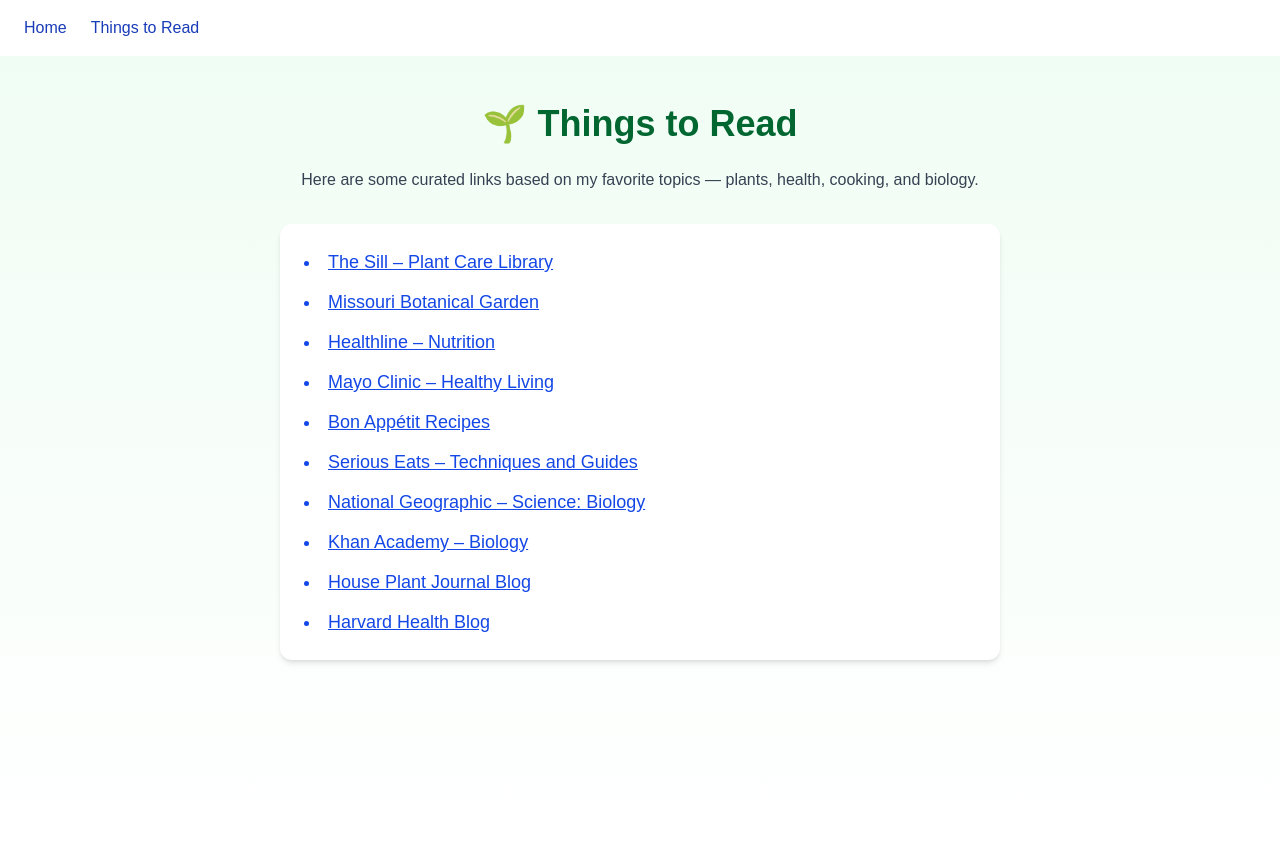
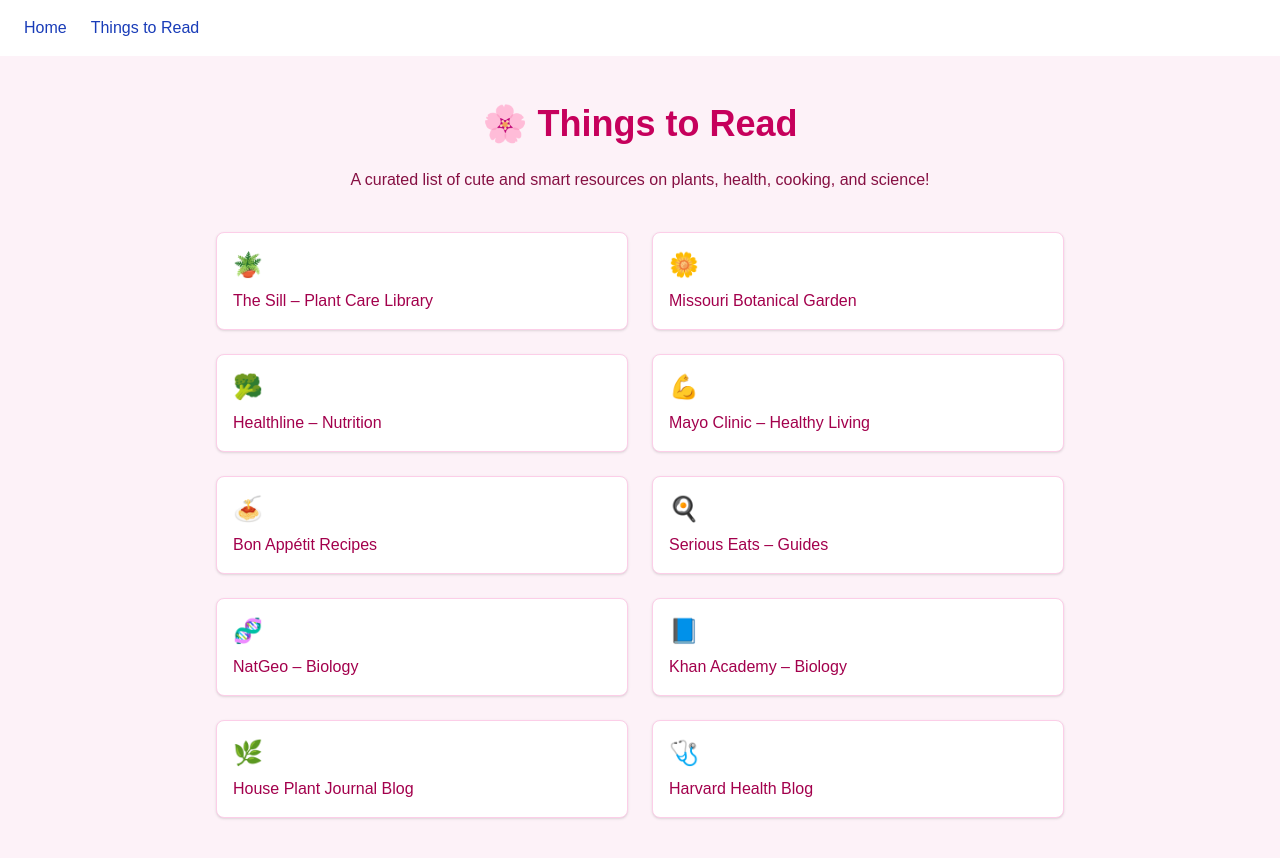
Before and after one commit to CamillaWL/css_480_camilla_landing_page, a Next.js app: page /things-to-read in a window 1280 px wide. Shown: the top 858 px of the page. Built offline with nearby package versions, Linux system fonts and the light colour scheme.

Commit message:
Update page.tsx

```diff
--- a/app/things-to-read/page.tsx
+++ b/app/things-to-read/page.tsx
@@ -1,46 +1,44 @@
 'use client';
 
 export default function ThingsToRead() {
-  const links: { name: string; url: string }[] = [
-    { name: 'The Sill – Plant Care Library', url: 'https://www.thesill.com/pages/plant-care-library' },
-    { name: 'Missouri Botanical Garden', url: 'https://www.missouribotanicalgarden.org/' },
-    { name: 'Healthline – Nutrition', url: 'https://www.healthline.com/nutrition' },
-    { name: 'Mayo Clinic – Healthy Living', url: 'https://www.mayoclinic.org/healthy-lifestyle' },
-    { name: 'Bon Appétit Recipes', url: 'https://www.bonappetit.com/recipes' },
-    { name: 'Serious Eats – Techniques and Guides', url: 'https://www.seriouseats.com/techniques' },
-    { name: 'National Geographic – Science: Biology', url: 'https://www.nationalgeographic.com/science/biology' },
-    { name: 'Khan Academy – Biology', url: 'https://www.khanacademy.org/science/biology' },
-    { name: 'House Plant Journal Blog', url: 'https://www.houseplantjournal.com/blogs/blog' },
-    { name: 'Harvard Health Blog', url: 'https://www.health.harvard.edu/blog' },
+  const links: { name: string; url: string; emoji: string }[] = [
+    { name: 'The Sill – Plant Care Library', url: 'https://www.thesill.com/pages/plant-care-library', emoji: '🪴' },
+    { name: 'Missouri Botanical Garden', url: 'https://www.missouribotanicalgarden.org/', emoji: '🌼' },
+    { name: 'Healthline – Nutrition', url: 'https://www.healthline.com/nutrition', emoji: '🥦' },
+    { name: 'Mayo Clinic – Healthy Living', url: 'https://www.mayoclinic.org/healthy-lifestyle', emoji: '💪' },
+    { name: 'Bon Appétit Recipes', url: 'https://www.bonappetit.com/recipes', emoji: '🍝' },
+    { name: 'Serious Eats – Guides', url: 'https://www.seriouseats.com/techniques', emoji: '🍳' },
+    { name: 'NatGeo – Biology', url: 'https://www.nationalgeographic.com/science/biology', emoji: '🧬' },
+    { name: 'Khan Academy – Biology', url: 'https://www.khanacademy.org/science/biology', emoji: '📘' },
+    { name: 'House Plant Journal Blog', url: 'https://www.houseplantjournal.com/blogs/blog', emoji: '🌿' },
+    { name: 'Harvard Health Blog', url: 'https://www.health.harvard.edu/blog', emoji: '🩺' },
   ];
 
   return (
-    <main className="min-h-screen bg-gradient-to-b from-green-50 to-white text-gray-800 font-sans">
-      <div className="max-w-3xl mx-auto px-6 py-12">
-        <h1 className="text-4xl font-extrabold text-center text-green-800 mb-6">
-          🌱 Things to Read
+    <main className="min-h-screen bg-pink-50 text-gray-800 font-sans">
+      <div className="max-w-4xl mx-auto px-6 py-12">
+        <h1 className="text-4xl font-extrabold text-center text-pink-700 mb-6">
+          🌸 Things to Read
         </h1>
 
-        <p className="text-center text-gray-700 mb-8">
-          Here are some curated links based on my favorite topics — plants, health, cooking, and biology.
+        <p className="text-center text-pink-900 mb-10">
+          A curated list of cute and smart resources on plants, health, cooking, and science!
         </p>
 
-        <div className="bg-white shadow-md rounded-xl p-6 space-y-4">
-          <ul className="list-disc list-inside space-y-3 text-blue-700 text-lg">
-            {links.map(({ name, url }, i) => (
-              <li key={i}>
+        <div className="grid grid-cols-1 sm:grid-cols-2 gap-6">
+          {links.map(({ name, url, emoji }, i) => (
             <a
+              key={i}
               href={url}
               target="_blank"
               rel="noopener noreferrer"
               tabIndex={0}
-                  className="underline hover:text-blue-900 focus:outline focus:outline-2 focus:outline-blue-400"
+              className="bg-white p-4 rounded-lg shadow-sm border border-pink-200 hover:shadow-md focus:outline focus:outline-2 focus:outline-pink-400 transition-all"
             >
-                  {name}
+              <div className="text-2xl mb-2">{emoji}</div>
+              <p className="text-pink-800 font-medium">{name}</p>
             </a>
-              </li>
           ))}
-          </ul>
         </div>
       </div>
     </main>
```
Lines whose indentation alone changed are shown as unchanged.
